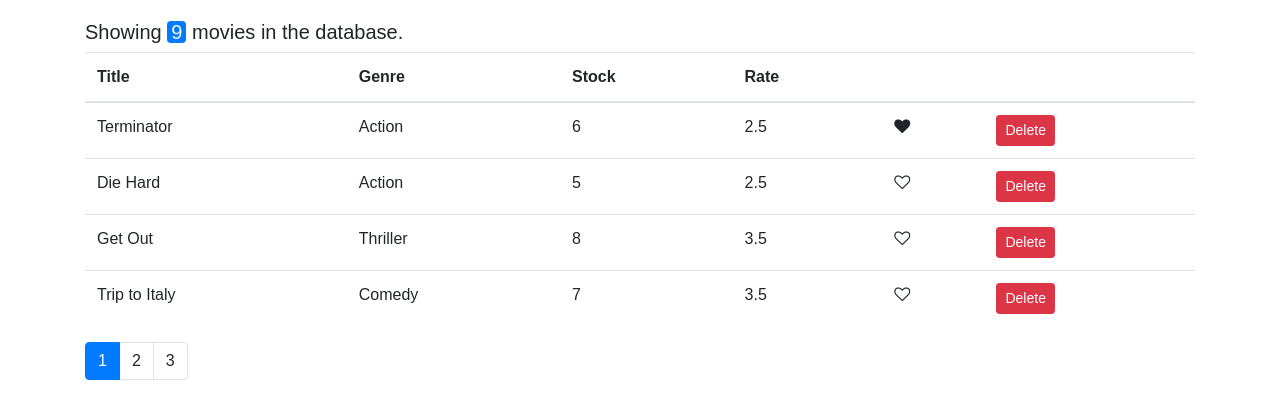
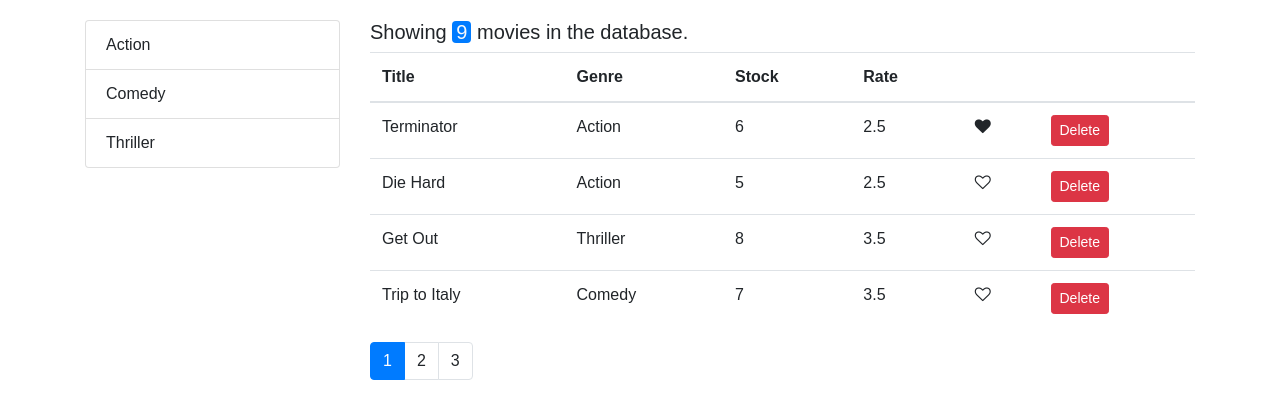
Before and after one commit to C00deian/Vidly, a React (Vite) app: page / in a window 1280 px wide. Shown: the top 418 px of the page. Built offline with nearby package versions, Linux system fonts and the light colour scheme.

Commit message:
ListGroup - Filtering and Displaying  List group items

```diff
--- /dev/null
+++ b/src/common/ListGroup.jsx
@@ -0,0 +1,20 @@
+import React from "react";
+
+const ListGroup = (props) => {
+  const { items,textProperty ,valueProperty } = props;
+  return (
+    <ul className="list-group">
+      {items.map((item) => (
+          <li key={item[valueProperty]} className="list-group-item">{item[textProperty]}</li>
+      ))}
+    </ul>
+    );
+
+};
+
+ListGroup.defaultProps = {
+    textProperty: 'name',
+    valueProperty:'_id'
+}
+
+export default ListGroup;
--- a/src/components/Movies.jsx
+++ b/src/components/Movies.jsx
@@ -1,16 +1,22 @@
 import React, { Component } from "react";
 import { getMovies } from "../services/fakeMovieService";
+import { genres, getGenres } from "../services/fakeGenreService";
 import Like from "../common/Like";
 import Pagination from "./Pagination";
 import { paginate } from "../utils/paginate";
-
+import ListGroup from "../common/ListGroup";
 
 export default class Movies extends Component {
   state = {
-    movies: getMovies(),
+    movies: [],
+    genres: [],
     pageSize: 4,
     currentPage: 1,
   };
+
+  componentDidMount() {
+    this.setState({ movies: getMovies(), genres: getGenres() });
+  }
 
   handleDelete = (movie) => {
     const movies = this.state.movies.filter((m) => m._id !== movie._id);
@@ -29,6 +35,10 @@
     this.setState({ currentPage: page });
   };
 
+  handelGenreSelect = (genre) => {
+    console.log(genre);
+  };
+
   render() {
     const { length: count } = this.state.movies;
     const { pageSize, currentPage, movies: allMovies } = this.state;
@@ -37,7 +47,14 @@
     const movies = paginate(allMovies, currentPage, pageSize);
 
     return (
-      <>
+      <div className="row">
+        <div className="col-3">
+          <ListGroup
+            items={this.state.genres}
+            onItemSelect={this.handelGenreSelect}
+          />
+        </div>
+        <div className="col">
           <h5>
             Showing{" "}
             <span className="text-light bg-primary px-1 rounded">{count}</span>{" "}
@@ -85,7 +102,8 @@
             onPageChange={this.handlePageChange}
             currentPage={currentPage}
           />
-      </>
+        </div>
+      </div>
     );
   }
 }
```
Lines whose indentation alone changed are shown as unchanged.
